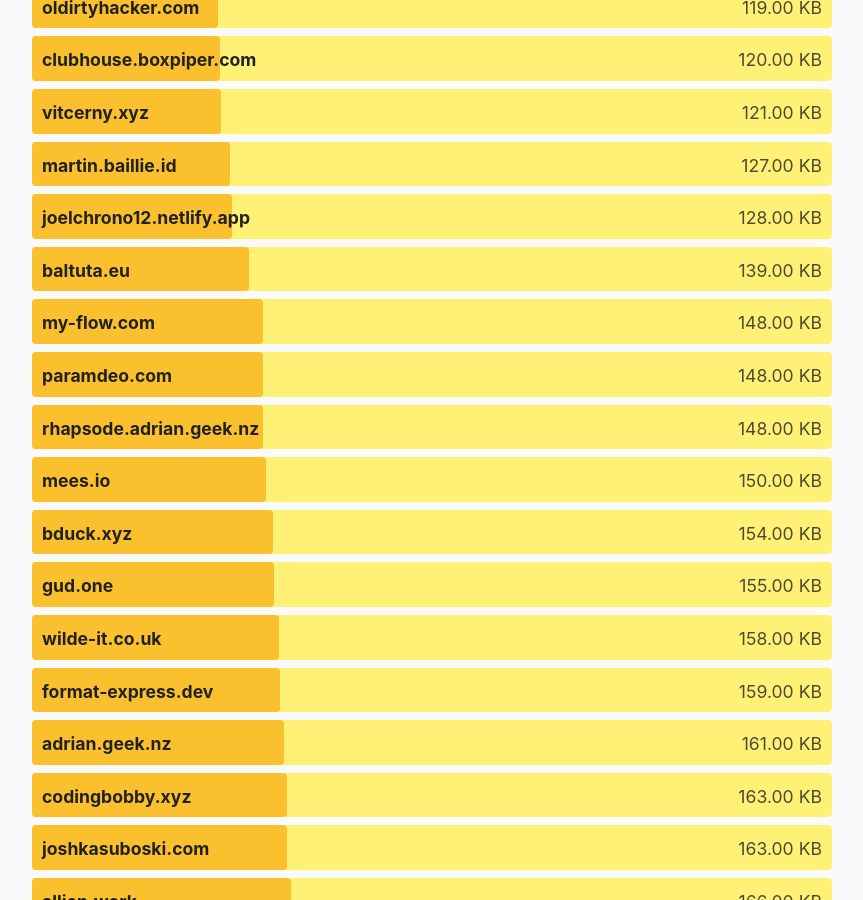
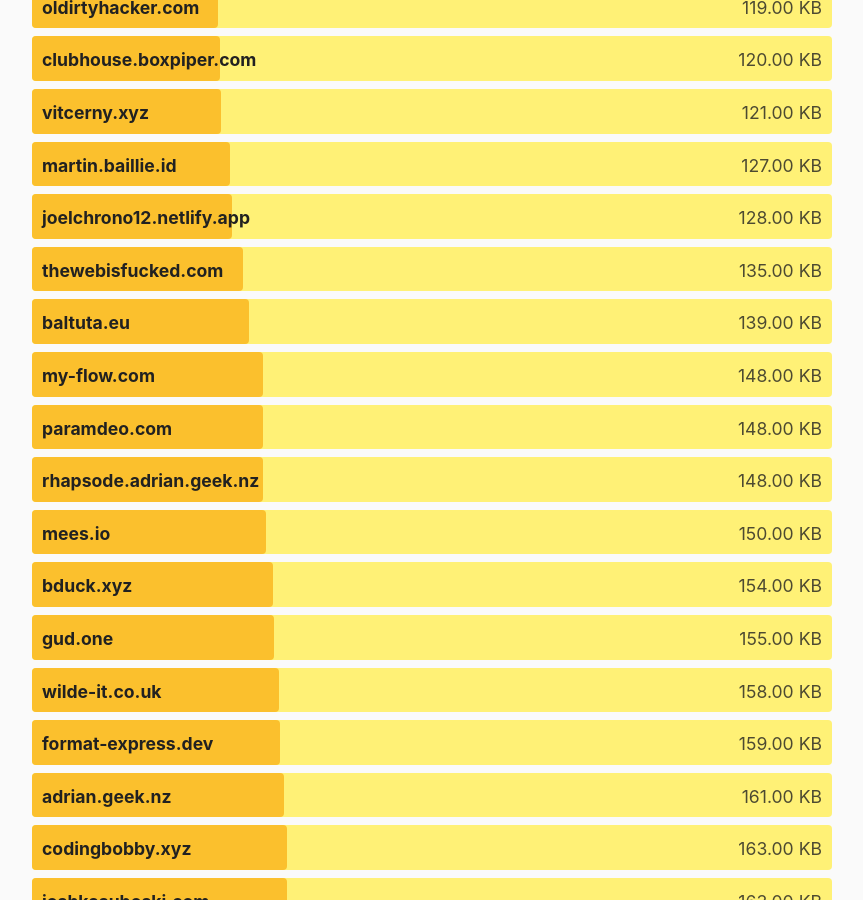
Before and after one commit to kevquirk/512kb.club, a Jekyll site: the page built from index.md, in a window 1280 px wide and 900 px high, scrolled down 12377 px. Shown: the whole window, without its empty margins (208-1071 px from the left). Built offline with Jekyll 4.4.1, drawn with Linux system fonts in a browser that asks for light colours.

Commit message:
Added thewebisfucked.com

```diff
--- a/_data/sites.yml
+++ b/_data/sites.yml
@@ -1483,6 +1483,11 @@
   size: 33.7
   last_checked: 2021-12-07
 
+- domain: thewebisfucked.com
+  url: https://thewebisfucked.com
+  size: 135
+  last_checked: 2021-12-14
+
 - domain: thewismit.com
   url: https://thewismit.com/
   size: 19.1
```
